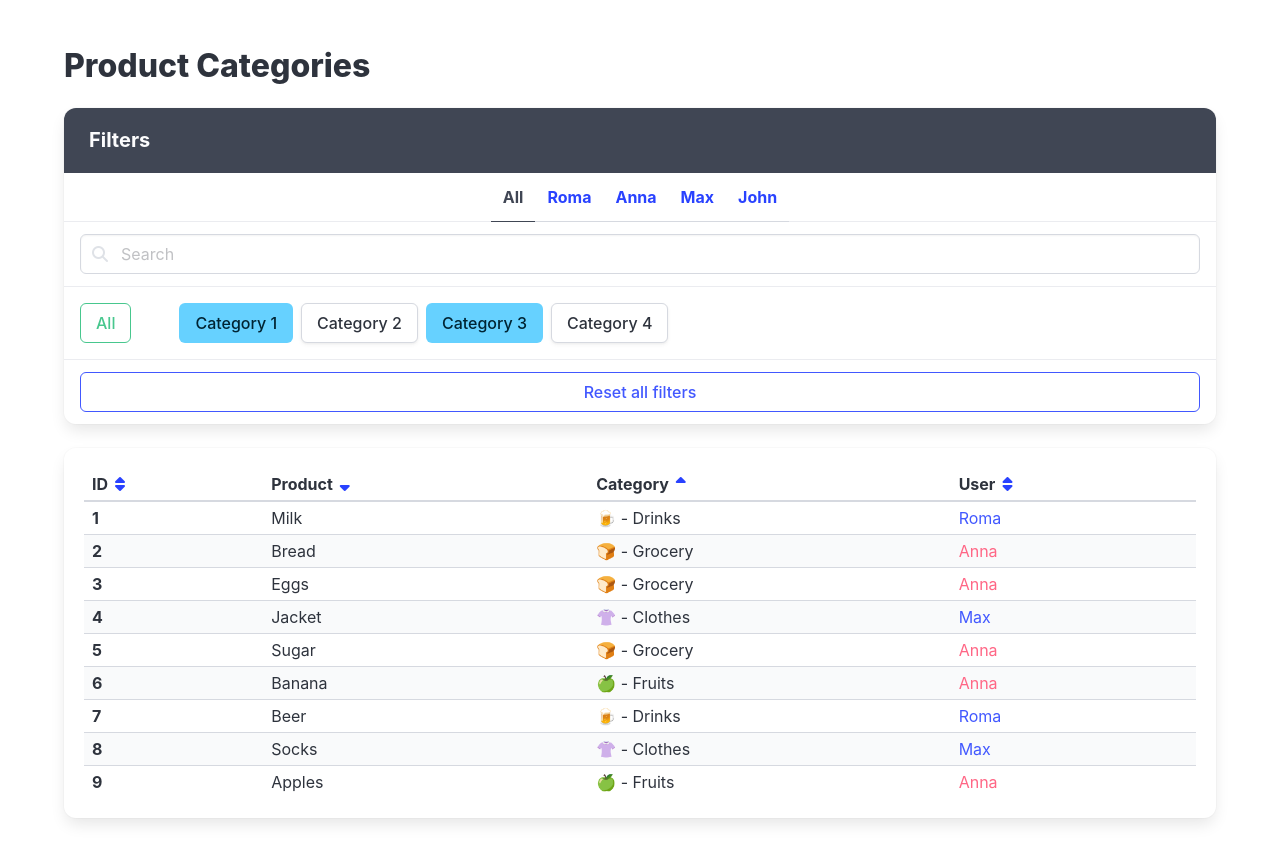
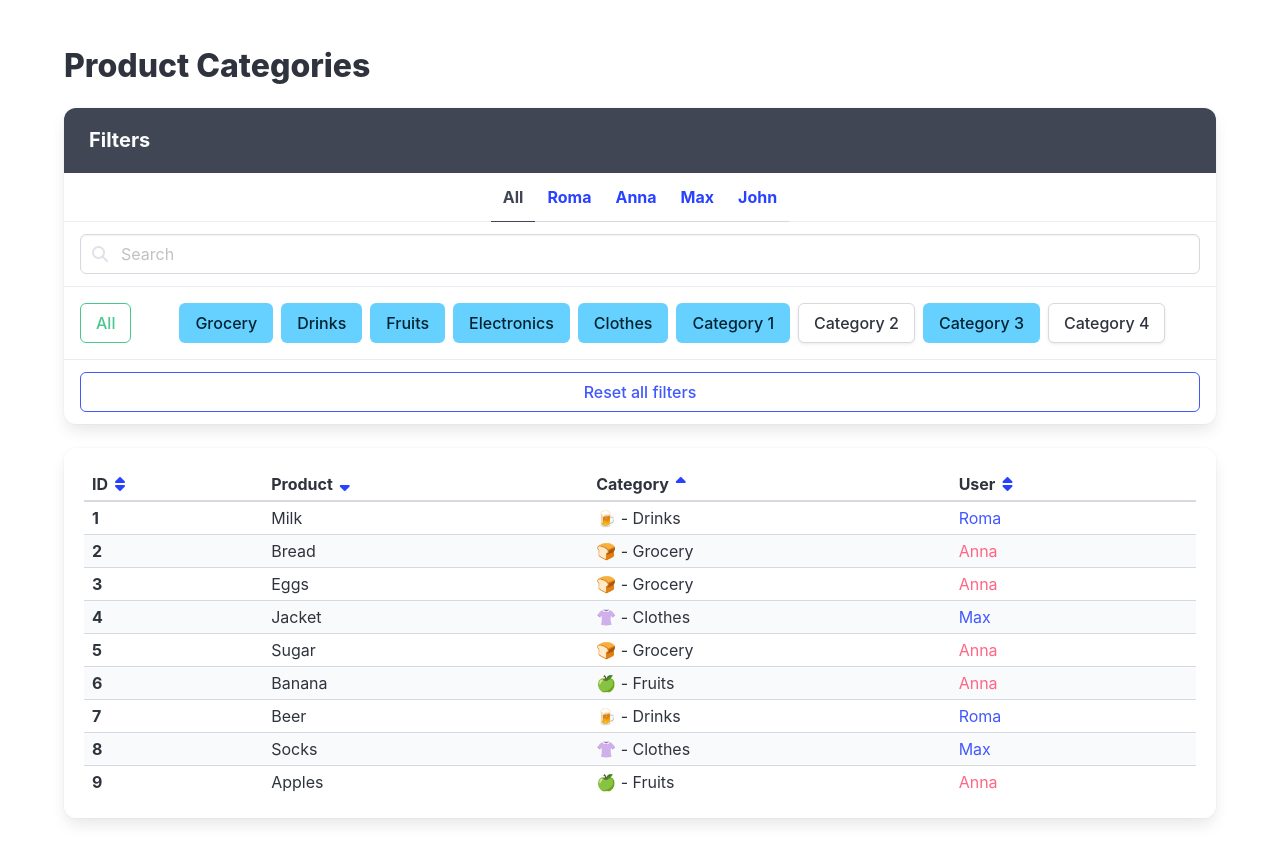
Before and after one commit to haaos2009/Petrovskyi_react, a React (Vite) app: page / in a window 1280 px wide. Shown: the top 862 px of the page. Built offline with nearby package versions, Linux system fonts and the light colour scheme.

Commit message:
added category render

```diff
--- a/src/App.jsx
+++ b/src/App.jsx
@@ -108,6 +108,17 @@ export const App = () => {
               >
                 All
               </a>
+
+              {categoriesFromServer.map(category => (
+                <a
+                  key={category.id}
+                  data-cy="Category"
+                  className="button mr-2 my-1 is-info"
+                  href="#/"
+                >
+                  {category.title}
+                </a>
+              ))}
 
               <a
                 data-cy="Category"
```
